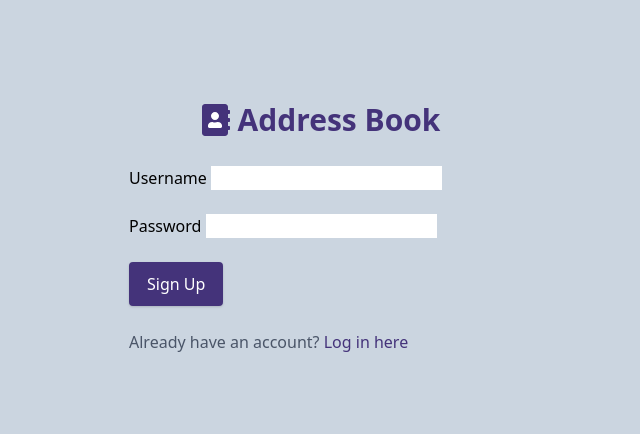
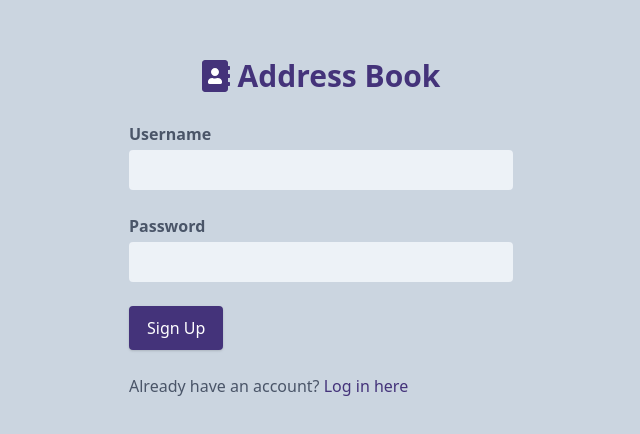
Before and after one commit to rnunot/address-book, a Vue app: page /signup in a window 1280 px wide. Shown: the part 140-574 px from the top of the page, without its empty margins (319-959 px from the left). Built offline with nearby package versions, Linux system fonts and the light colour scheme.

Commit message:
Login automaticaly after sign up, fix sign up form

```diff
--- a/src/store/auth/auth.actions.ts
+++ b/src/store/auth/auth.actions.ts
@@ -7,13 +7,19 @@ import addressBookService from '@/services/addressBook.service';
 const sessionKey = 'address-book-session';
 
 const actions: ActionTree<AuthState, RootState> = {
-  register(context, { username, password }) {
-    return addressBookService.create(username, password);
+  async register({ dispatch }, { username, password }) {
+    const addressBook = await addressBookService.create(username, password);
+
+    dispatch('saveSession', addressBook);
   },
 
-  async login({ commit, dispatch }, { username, password }) {
+  async login({ dispatch }, { username, password }) {
     const addressBook = await addressBookService.login(username, password);
 
+    dispatch('saveSession', addressBook);
+  },
+
+  saveSession({ commit, dispatch }, addressBook) {
     const session = {
       id: addressBook.id,
       username: addressBook.username,
--- a/src/views/SignUp.vue
+++ b/src/views/SignUp.vue
@@ -1,31 +1,30 @@
 <template>
   <login-layout>
     <form class="w-full max-w-sm" @submit.prevent="register">
-      <div class="mb-6">
-        <label class="login__label" for="username">
-          Username
-        </label>
-        <input
-          id="username"
-          v-model="username"
-          type="text"
-          class="login__input"
+      <app-input
+        v-model="$v.username.$model"
+        :has-error="$v.username.$error"
+        label="Username"
+        class="mb-6"
       />
-      </div>
-      <div class="mb-6">
-        <label class="login__label" for="password">
-          Password
-        </label>
-        <input
-          id="password"
-          v-model="password"
+      <app-input
+        v-model="$v.password.$model"
+        :has-error="$v.password.$error"
+        label="Password"
         type="password"
-          class="login__input"
+        class="mb-6"
       />
-      </div>
-      <button class="app__button" type="submit">
+
+      <button :disabled="isLoading" class="app__button" type="submit">
+        <font-awesome-icon
+          v-show="isLoading"
+          icon="spinner"
+          spin
+          class="mr-2"
+        />
         Sign Up
       </button>
+
       <div class="mt-6 text-gray-700">
         Already have an account?
         <router-link class="login__link" to="/login">
@@ -38,28 +37,53 @@
 
 <script lang="ts">
 import Vue from 'vue';
+import { required } from 'vuelidate/lib/validators';
 import LoginLayout from '@/components/layouts/LoginLayout.vue';
+import AppInput from '@/components/AppInput.vue';
 
 export default Vue.extend({
   name: 'SignUp',
 
-  components: { LoginLayout },
+  components: { LoginLayout, AppInput },
 
   data() {
     return {
       username: '',
       password: '',
+      isLoading: false,
+      hasError: false,
     };
+  },
+
+  validations: {
+    username: { required },
+    password: { required },
   },
 
   methods: {
     async register() {
+      // @ts-ignore
+      this.$v.$touch();
+
+      if (this.isLoading || this.$v.$invalid) {
+        return;
+      }
+
+      this.isLoading = true;
+
+      try {
         await this.$store.dispatch('auth/register', {
           username: this.username,
           password: this.password,
         });
 
-      this.$router.push('/login');
+        this.$router.push('/');
+      } catch (e) {
+        this.hasError = true;
+        // @todo show error
+      }
+
+      this.isLoading = false;
     },
   },
 });
```
Lines whose indentation alone changed are shown as unchanged.
